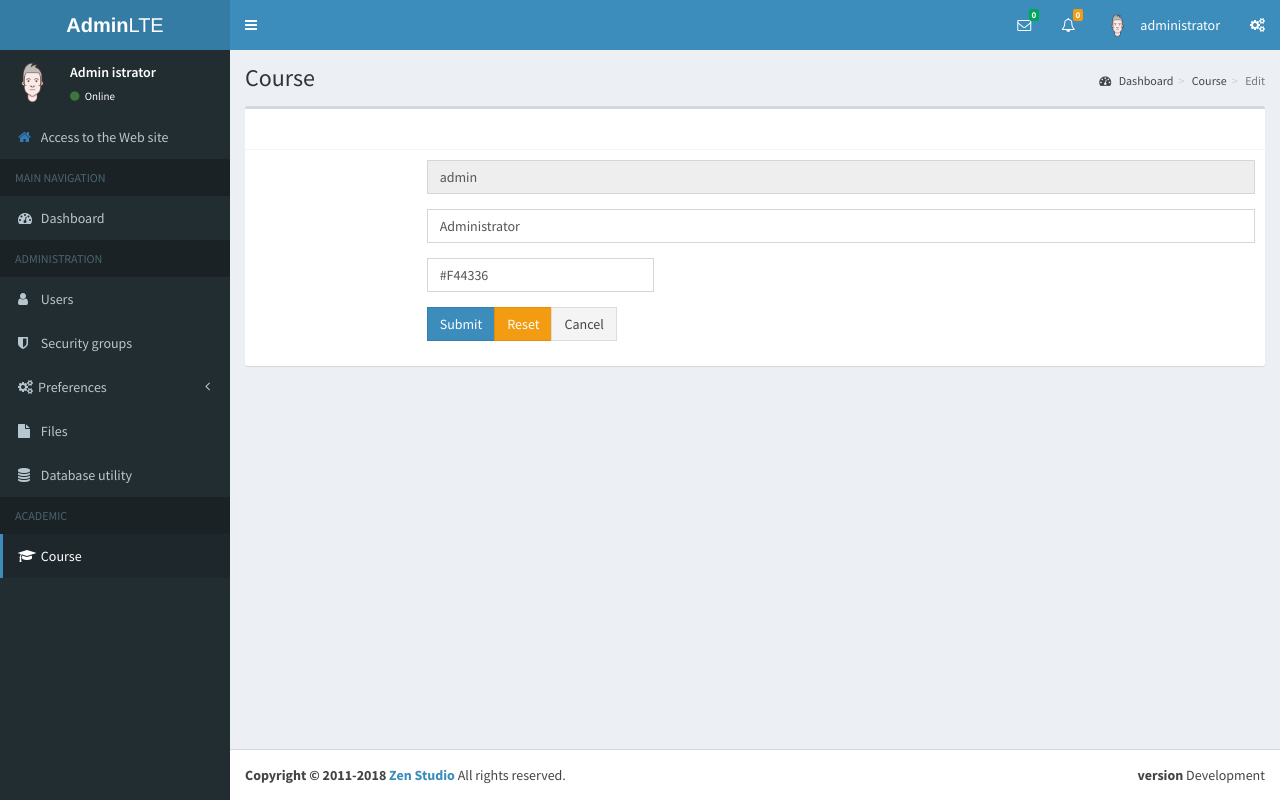
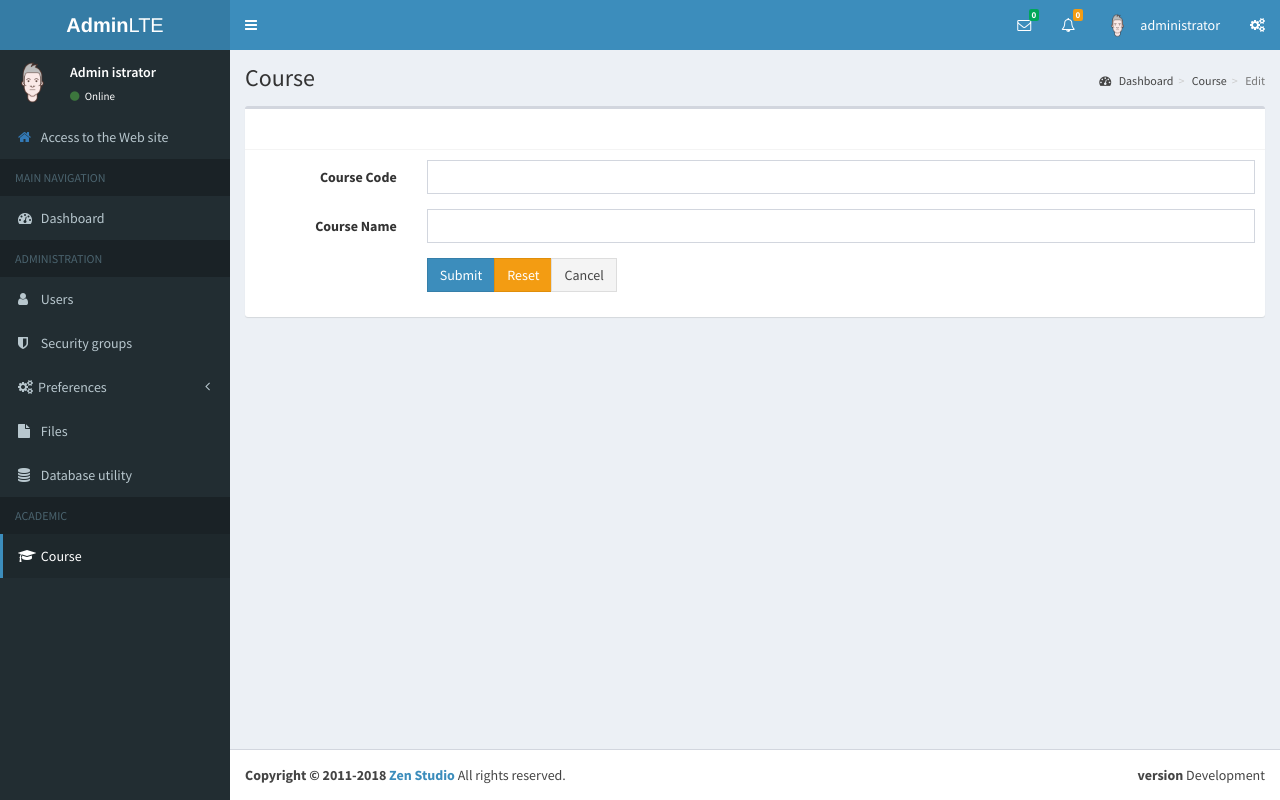
Before and after one commit to khamdan/simak, a CodeIgniter app: page /database/index.php/admin/course/edit/1 in a window 1280 px wide. Run offline with CodeIgniter, Linux system fonts and the light colour scheme; the visitor is signed in with stand-in values (Sample User, id 1); data comes from the database, SQL or seed files in the repository.

Commit message:
perbaikan modul course

```diff
--- a/application/controllers/admin/Course.php
+++ b/application/controllers/admin/Course.php
@@ -51,7 +51,8 @@
         $this->data['breadcrumb'] = $this->breadcrumbs->show();
 
 		/* Validate form input */
-		$this->form_validation->set_rules('course_code', 'lang:create_group_validation_name_label', 'required|alpha_dash');
+		$this->form_validation->set_rules('course_code', 'lang:course_code', 'required|alpha_dash');
+		$this->form_validation->set_rules('course_name', 'lang:course_name', 'required|alpha_dash');
 
 		if ($this->form_validation->run() == TRUE)
 		{
@@ -112,14 +113,15 @@
 		}
 
         /* Breadcrumbs */
-        $this->breadcrumbs->unshift(2, lang('menu_groups_edit'), 'admin/groups/edit');
+        $this->breadcrumbs->unshift(2, lang('menu_course_edit'), 'admin/course/edit');
         $this->data['breadcrumb'] = $this->breadcrumbs->show();
 
         /* Variables */
-		$group = $this->ion_auth->group($id)->row();
+		$courses = $this->course->course_by_id($id);
 
 		/* Validate form input */
-        $this->form_validation->set_rules('group_name', $this->lang->line('edit_group_validation_name_label'), 'required|alpha_dash');
+        $this->form_validation->set_rules('course_code', $this->lang->line('course_code'), 'required|alpha_dash');
+        $this->form_validation->set_rules('course_name', $this->lang->line('course_name'), 'required|alpha_dash');
 
 		if (isset($_POST) && ! empty($_POST))
 		{
@@ -139,40 +141,29 @@
 					$this->session->set_flashdata('message', $this->ion_auth->errors());
 				}
 
-				redirect('admin/groups', 'refresh');
+				redirect('admin/course', 'refresh');
 			}
 		}
 
-        $this->data['message'] = (validation_errors() ? validation_errors() : ($this->ion_auth->errors() ? $this->ion_auth->errors() : $this->session->flashdata('message')));
-        $this->data['group']   = $group;
 
-		$readonly = $this->config->item('admin_group', 'ion_auth') === $group->name ? 'readonly' : '';
+		    $this->data['message'] = (validation_errors() ? validation_errors() : ($this->ion_auth->errors() ? $this->ion_auth->errors() : $this->session->flashdata('message')));
 
-		$this->data['group_name'] = array(
-			'type'    => 'text',
-			'name'    => 'group_name',
-			'id'      => 'group_name',
-			'value'   => $this->form_validation->set_value('group_name', $group->name),
-            'class'   => 'form-control',
-			$readonly => $readonly
-		);
-		$this->data['group_description'] = array(
-			'type'  => 'text',
-			'name'  => 'group_description',
-			'id'    => 'group_description',
-			'value' => $this->form_validation->set_value('group_description', $group->description),
-            'class' => 'form-control'
-		);
-		$this->data['group_bgcolor'] = array(
-			'type'     => 'text',
-			'name'     => 'group_bgcolor',
-			'id'       => 'group_bgcolor',
-			'value'    => $this->form_validation->set_value('group_bgcolor', $group->bgcolor),
-			'data-src' => $group->bgcolor,
-            'class'    => 'form-control'
-		);
+			$this->data['course_code'] = array(
+				'name'  => 'course_code',
+				'id'    => 'course_code',
+				'type'  => 'text',
+                'class' => 'form-control',
+				'value' => $this->form_validation->set_value('course_code')
+			);
+			$this->data['course_name'] = array(
+				'name'  => 'course_name',
+				'id'    => 'course_name',
+				'type'  => 'text',
+                'class' => 'form-control',
+				'value' => $this->form_validation->set_value('course_name')
+			);
 
-        /* Load Template */
-        $this->template->admin_render('admin/groups/edit', $this->data);
+            /* Load Template */
+            $this->template->admin_render('admin/course/edit', $this->data);
 	}
 }
--- a/application/language/english/admin/main_sidebar_lang.php
+++ b/application/language/english/admin/main_sidebar_lang.php
@@ -42,6 +42,7 @@
 /* * */$lang['menu_academic']                   = 'Academic';
 /* ****** */$lang['menu_course']                = 'Course';
 /* ****** */$lang['menu_course_create']         = 'Create';
+/* ****** */$lang['menu_course_edit']           = 'Edit';
 
 
 /* * */$lang['menu_webapp']                     = 'Web application';
--- a/application/models/admin/Course_model.php
+++ b/application/models/admin/Course_model.php
@@ -24,7 +24,7 @@
 
     public function get_ten_entries()
     {
-            $query = $this->db->get('course', 10);
+            $query = $this->db->get($this->table);
             return $query->result();
     }
 
@@ -64,29 +64,25 @@
 		return $group_id;
 	}
 
+
 	/**
-	 * @param string|array $events
+	 * group
+	 *
+	 * @param int|string|null $id
+	 *
+	 * @return static
+	 * @author Ben Edmunds
 	 */
-	public function trigger_events($events)
+	public function course_by_id($id = NULL)
 	{
-		if (is_array($events) && !empty($events))
-		{
-			foreach ($events as $event)
-			{
-				$this->trigger_events($event);
-			}
-		}
-		else
-		{
-			if (isset($this->_ion_hooks->$events) && !empty($this->_ion_hooks->$events))
-			{
-				foreach ($this->_ion_hooks->$events as $name => $hook)
-				{
-					$this->_call_hook($events, $name);
-				}
-			}
-		}
+
+
+		if(isset($id)) {
+	     $query = $this->db->get_where($this->table, array('id' => $id));
+	    return $query->row();
+	    }
 	}
 
 
+
 }
--- a/application/views/admin/course/edit.php
+++ b/application/views/admin/course/edit.php
@@ -21,23 +21,18 @@
 
                                     <?php echo form_open(current_url(), array('class' => 'form-horizontal', 'id' => 'form-edit_group')); ?>
                                         <div class="form-group">
-                                            <?php echo lang('groups_name', 'group_name', array('class' => 'col-sm-2 control-label')); ?>
+                                            <?php echo lang('course_code', 'course_code', array('class' => 'col-sm-2 control-label')); ?>
                                             <div class="col-sm-10">
-                                                <?php echo form_input($group_name);?>
+                                                <?php echo form_input($course_code);?>
                                             </div>
                                         </div>
                                         <div class="form-group">
-                                            <?php echo lang('groups_description', 'description', array('class' => 'col-sm-2 control-label')); ?>
+                                            <?php echo lang('course_name', 'course_name', array('class' => 'col-sm-2 control-label')); ?>
                                             <div class="col-sm-10">
-                                                <?php echo form_input($group_description); ?>
+                                                <?php echo form_input($course_name);?>
                                             </div>
                                         </div>
-                                        <div class="form-group">
-                                            <?php echo lang('groups_color', 'bgcolor', array('class' => 'col-sm-2 control-label')); ?>
-                                            <div class="col-sm-3">
-                                                <?php echo form_input($group_bgcolor); ?>
-                                            </div>
-                                        </div>
+
                                         <div class="form-group">
                                             <div class="col-sm-offset-2 col-sm-10">
                                                 <div class="btn-group">
```
Also changed, not shown: application/language/portuguese/auth_lang_Original.php (line endings or trailing spaces).
